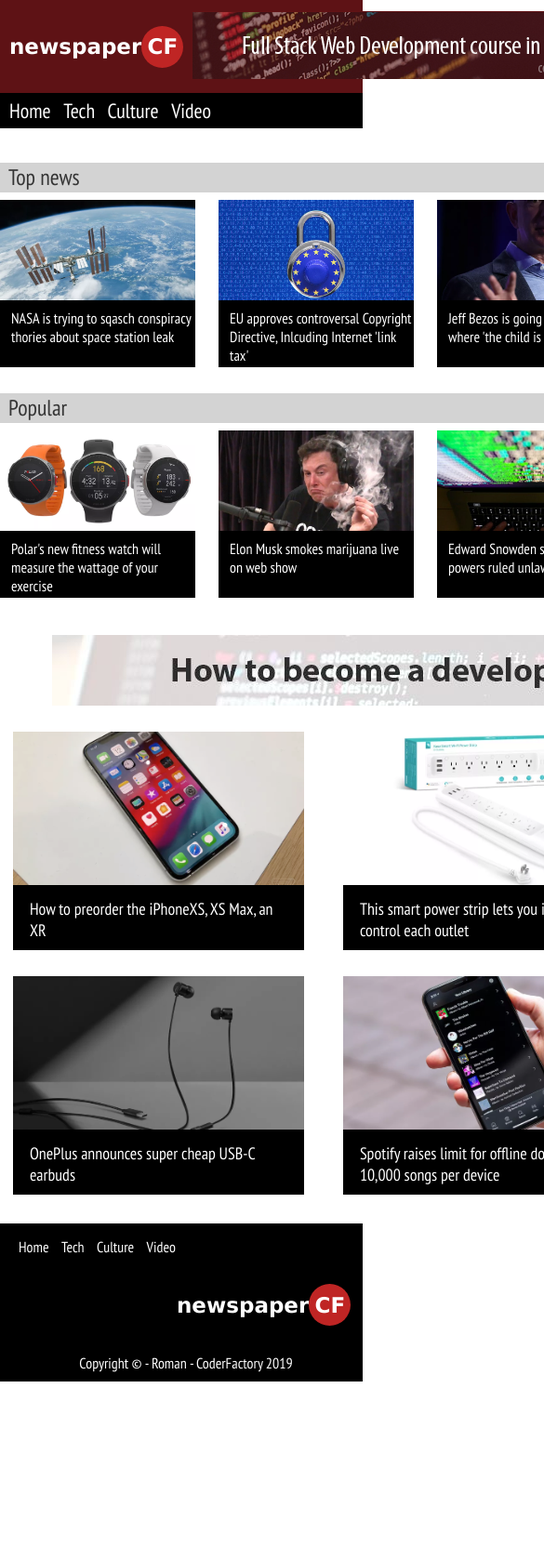
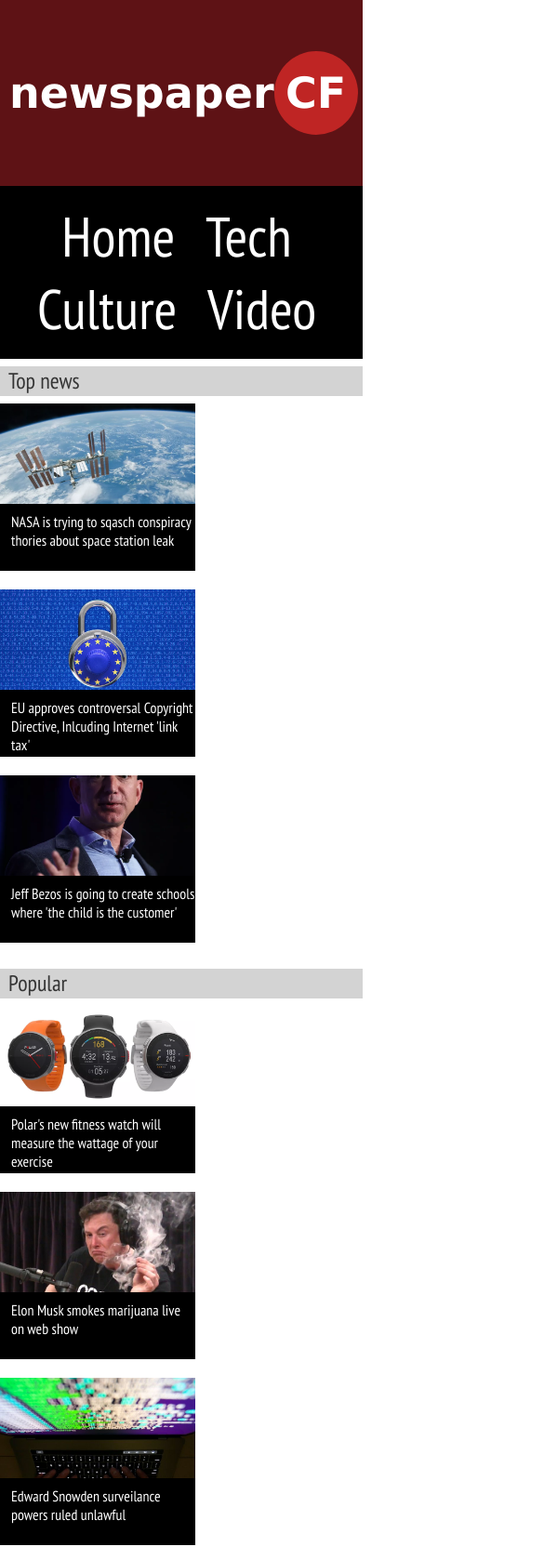
Before and after one commit to roman-cf/wf-roman-codereview01, a plain HTML site: page index.html in a window 390 px wide. Shown: the top 1678 px of the page at 93% size, 585 px wide, since content can reach past the window. Before the commit the page ends 1486 px from the top, so only its background shows below. Drawn offline with Linux system fonts and the light colour scheme.

Commit message:
with mobile version, the beginning

```diff
--- a/style.css
+++ b/style.css
@@ -38,12 +38,13 @@
 
 nav{
 	background-color: black;
+	font-size: 22px;
 	padding:  5px 0px;
 }
 nav ul{margin:0; padding-left: 10px;}
-nav a:link { color: white; font-size: 22px; text-decoration: none; }
-nav a:hover { color: white; font-size: 22px; text-decoration: underline; }
-nav a:visited { color: white; font-size: 22px; text-decoration: none; }
+nav a:link { color: white;  text-decoration: none; }
+nav a:hover { color: white;  text-decoration: underline; }
+nav a:visited { color: white;  text-decoration: none; }
 nav li { display: inline;	padding-right: 10px;}
 
 
@@ -167,3 +168,30 @@
 #footernav a:hover { color: white; text-decoration: underline; }
 #footernav a:visited { color: white; text-decoration: none; }
 #footernav li { display: inline;	padding-right: 10px;}
+
+
+/*--------------------------------------------------------------------------------------------------*/
+@media screen and ( orientation: portrait) {
+header{height: 200px;}
+.logo{font-size: 46px; width: 400px;}
+.logoCF{width: 90px; height: 90px;}
+.ad{display: none;}
+nav {font-size: 60px; padding:15px 0; text-align: center;}
+nav li{padding-right: 20px;}
+#time{display: none;}
+
+main{width: 100%}
+
+.adline{display: none;}
+.sidead{display: none;}
+
+.thumb2{width: 50%;}
+
+footer{
+	align-items: center;
+	font-size: 40px;
+}
+.footernav{font-size: 2em;}
+
+
+}
```
